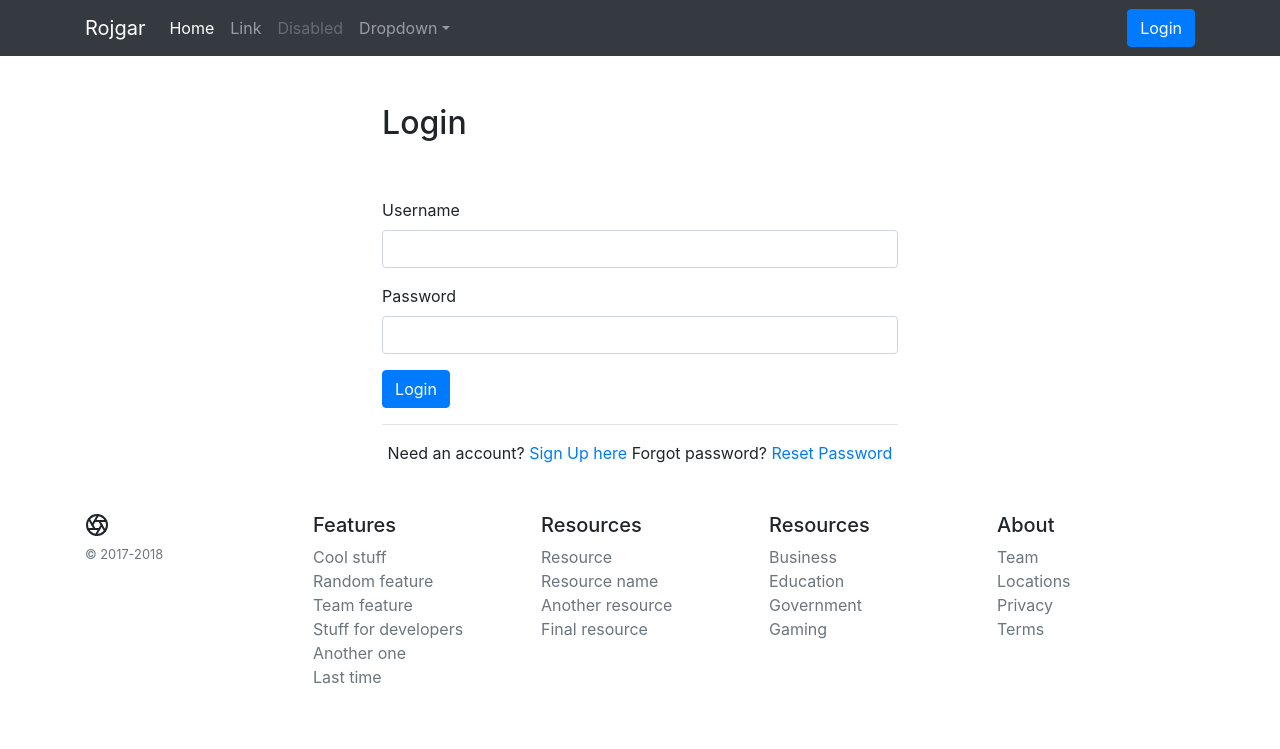
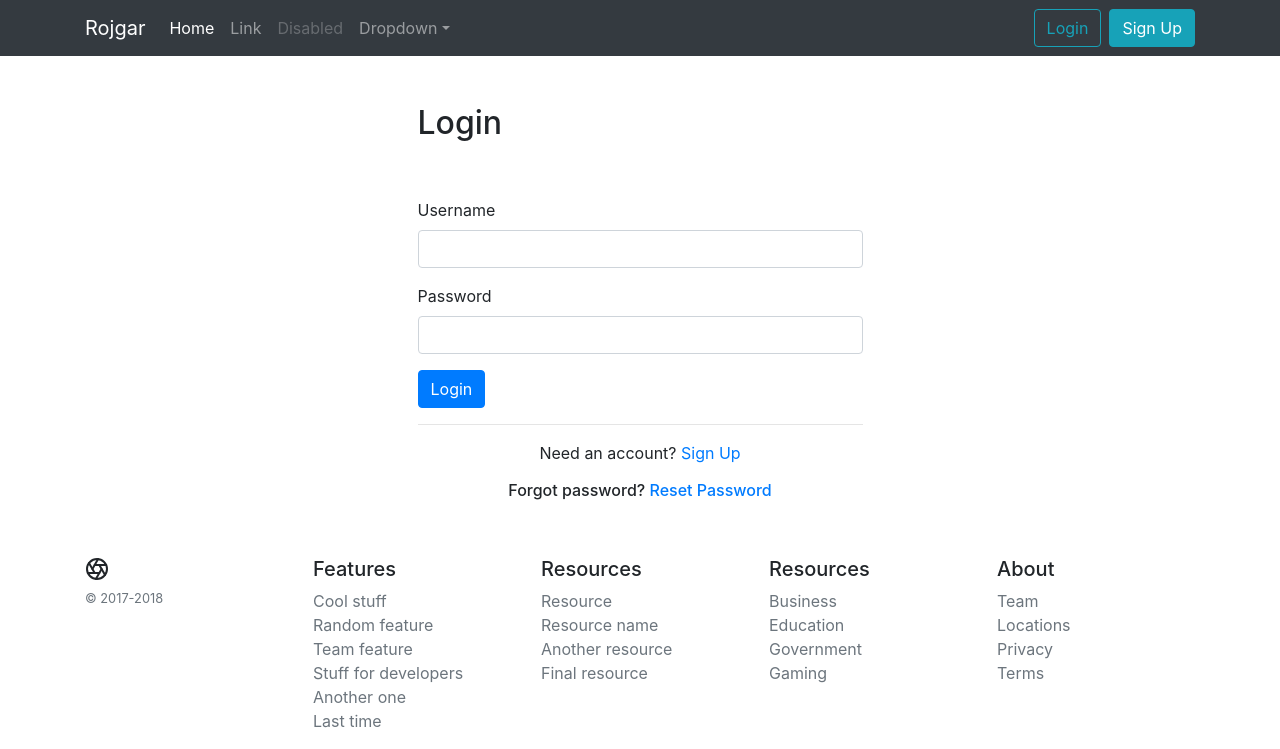
Before and after one commit to shishirmdr/Rojgar, a Django app: page /accounts/login/ in a window 1280 px wide. Shown: the top 749 px of the page. Run offline with Django 3.2, Linux system fonts and the light colour scheme; some libraries are stand-ins or nearby versions.

Commit message:
fix css, change button color/link

```diff
--- a/templates/accounts/login.html
+++ b/templates/accounts/login.html
@@ -1,6 +1,7 @@
 {% extends "base.html" %}
 
 {% block content %}
+    <div class="container">
         <div class="row justify-content-center mt-5">
             <div class="col-md-5">
                 <h2>Login</h2>
@@ -27,8 +28,10 @@
                 </form>
                 <hr>
                 <div class="text-center">
-                Need an account? <a href="{% url 'signup' %}">Sign Up here</a>
-                Forgot password?<a href="{% url 'reset_password'%}"> Reset Password</a>
+                    <p>Need an account? <a href="{% url 'signup' %}">Sign Up</a></p>
+                    <p class="h6">Forgot password?<a href="{% url 'reset_password'%}"> Reset Password</a></p>
+
+                </div>
             </div>
         </div>
     </div>
--- a/templates/pages/home.html
+++ b/templates/pages/home.html
@@ -26,7 +26,7 @@
                 <input type="email" class="form-control form-control-lg" placeholder="Search for a service...">
               </div>
               <div class="col-12 col-md-3">
-                <button type="submit" class="btn btn-block btn-lg btn-primary">Search</button>
+                <button type="submit" class="btn btn-block btn-lg btn-info">Search</button>
               </div>
             </div>
           </form>
@@ -35,7 +35,7 @@
     </div>
   </header>
 
-    <div class="container">
+  <div class="container mt-4">
     <!-- Example row of columns -->
     <div class="row">
       <div class="col-md-4">
--- a/templates/partials/navbar.html
+++ b/templates/partials/navbar.html
@@ -27,8 +27,10 @@
         </li>
       </ul>
 
-     <button type="button" class="btn btn-primary">Login</button>
-<!--      <button type="submit" class="btn btn-block btn-lg btn-primary">Log in</button>-->
+        <a type="button" class="btn btn-outline-info mr-2" href="{% url 'login' %}">Login</a>
+        <a type="button" class="btn btn-info" href="{% url 'signup' %}">Sign Up</a>
+      <div class="btn-group" role="group" aria-label="Basic example">
+      </div>
     </div>
   </div>
 </nav>
```
Lines whose indentation alone changed are shown as unchanged.
